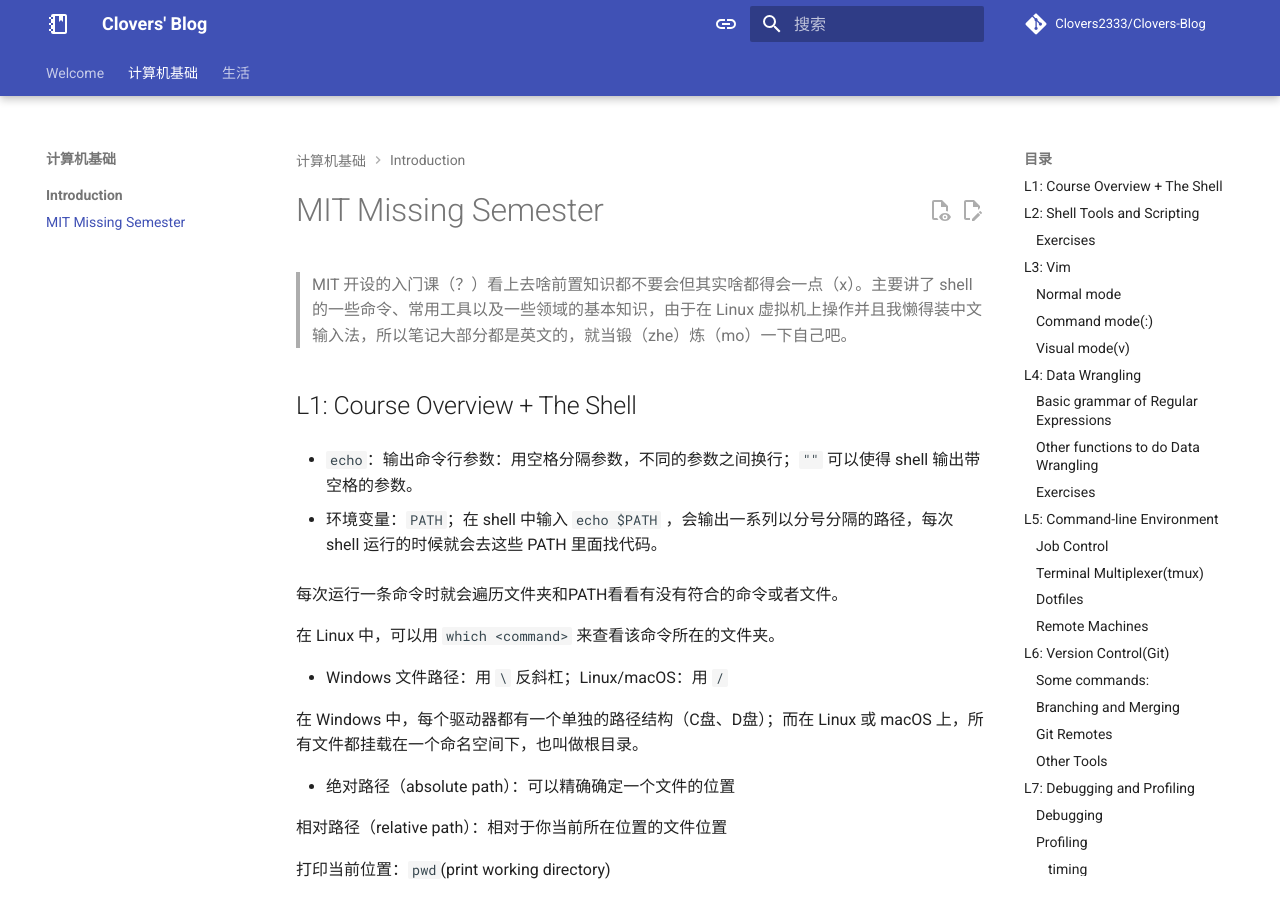
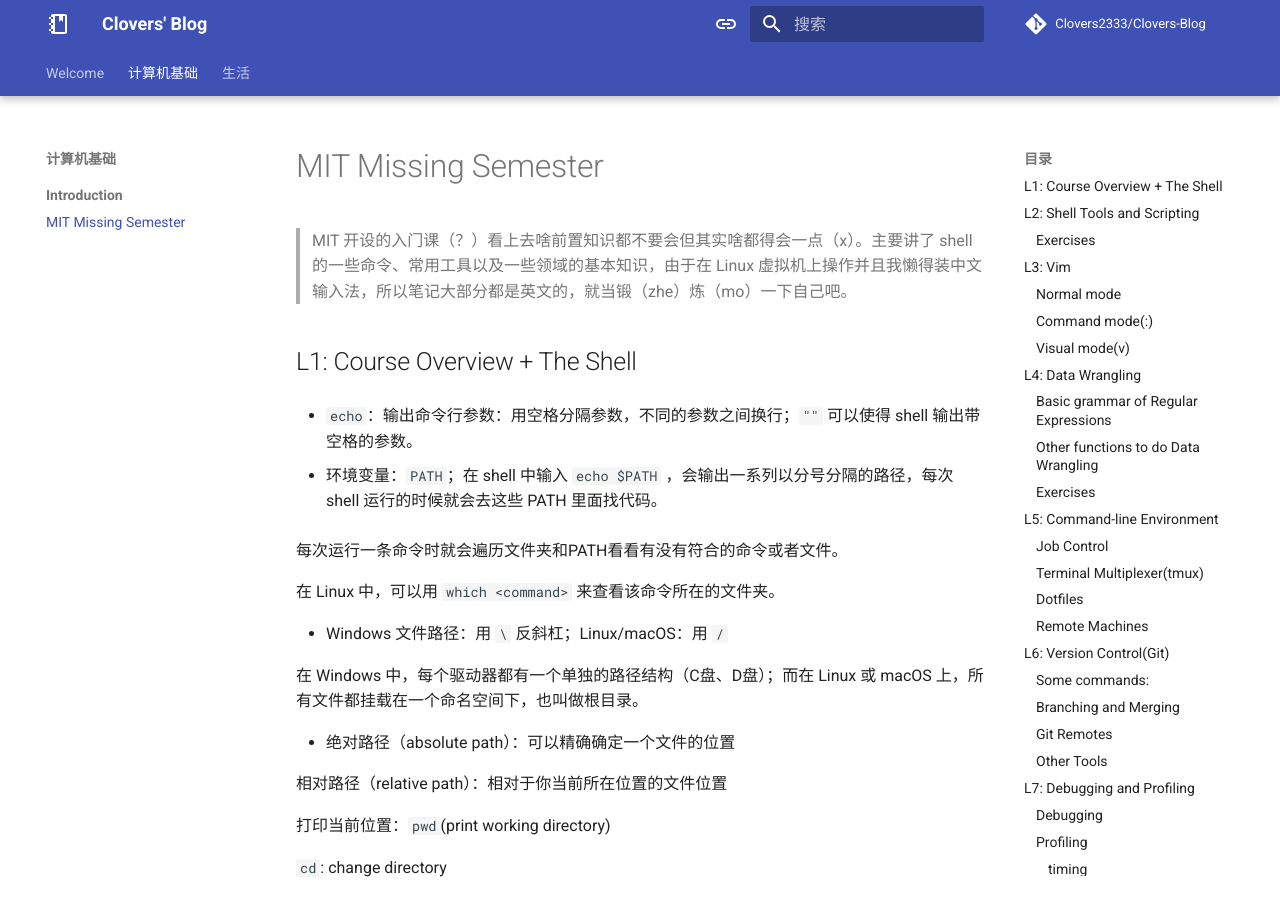
Before and after one commit to Clovers2333/Clovers-Blog, an MkDocs documentation site: the page built from docs/cs/basic/MIT-Missing-Semester.md, in a window 1280 px wide and 900 px high. Built offline with MkDocs 1.6.1 and Material for MkDocs 9.7.7, drawn with Linux system fonts in a browser that asks for light colours; comment, search, counter and statistics services are not loaded.

```diff
--- a/mkdocs.yml
+++ b/mkdocs.yml
@@ -14,21 +14,21 @@
   # custom_dir: overrides
   features: # 功能
     - announce.dismiss # 可以叉掉公告的功能
-    - content.action.edit # 编辑按钮，似乎没啥用
-    - content.action.view # 查看按钮，似乎没啥用
-    - content.code.annotate # 代码注释，具体不清楚
+    # - content.action.edit # 编辑按钮，似乎没啥用
+    # - content.action.view # 查看按钮，似乎没啥用
+    # - content.code.annotate # 代码注释，具体不清楚
     - content.code.copy # 复制代码按钮
     # - content.code.select # 选择代码按钮
     # - content.tabs.link # 链接标签
-    - content.tooltips # 不太清楚呢这个
+    # - content.tooltips # 不太清楚呢这个
     # - header.autohide # 自动隐藏header
     - navigation.expand # 默认展开导航栏
     - navigation.footer # 底部导航栏
     - navigation.indexes # 索引按钮可以直接触发文件，而不是只能点击其下属选项浏览，这个功能可以给对应的section提供很好的预览和导航功能
     # - navigation.instant # 瞬间加载 最好注释掉，多语言切换这个会导致跳回首页
-    - navigation.instant.prefetch # 预加载
-    - navigation.instant.progress # 进度条
-    - navigation.path # 导航路径， 目前好像没啥用
+    # - navigation.instant.prefetch # 预加载
+    # - navigation.instant.progress # 进度条
+    # - navigation.path # 导航路径， 目前好像没啥用
     # - navigation.prune # 只构建可见的页面
     - navigation.sections # 导航栏的section
     - navigation.tabs # 顶级索引被作为tab
```
